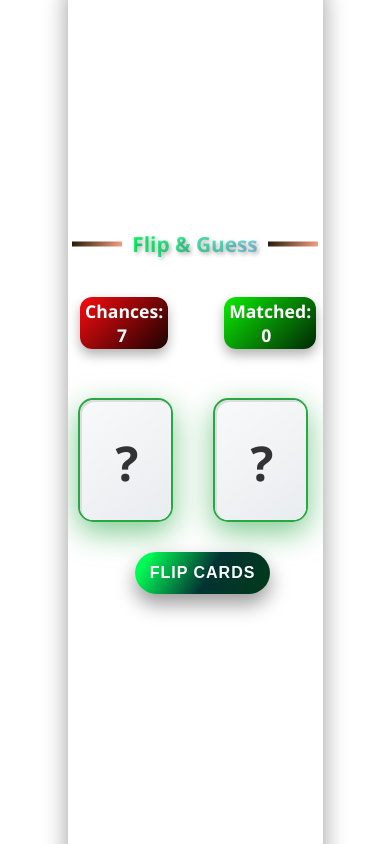
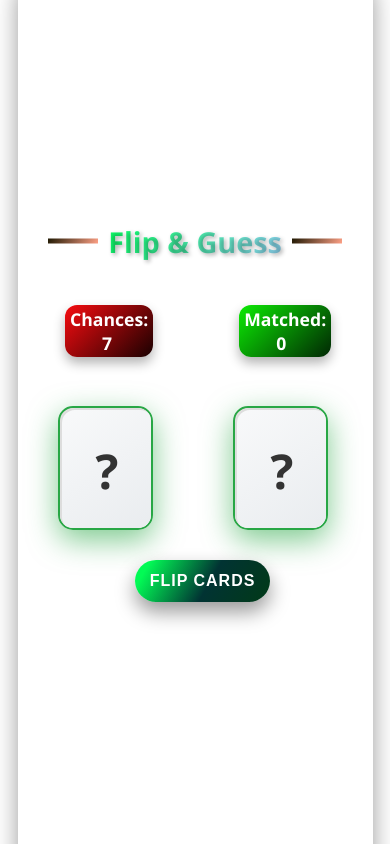
Before and after one commit to chethannachar/MatchTheDate, a React (Vite) app: page / in a window 390 px wide. Built offline with nearby package versions, Linux system fonts and the light colour scheme.

Commit message:
Update play.css

```diff
--- a/src/play.css
+++ b/src/play.css
@@ -1,3 +1,319 @@
+body {
+    margin: 0;
+    padding: 0;
+    display: flex;
+    justify-content: center;
+    align-items: center;
+    height: 100vh;
+    font-family: 'Segoe UI', Tahoma, Geneva, Verdana, sans-serif;
+    animation: gradientAnimation 5s infinite alternate;
+    overflow: hidden;
+    transition: background-color 0.5s ease;
+}
+
+
+
+/* Correct and Incorrect Background Animations */
+.correct-body {
+    background: linear-gradient(120deg, #0e5e06 0%,#1b030d 100%, #08ce19 100%) !important;
+    transition: background-color 0.5s ease;
+}
+
+.modal {
+    position: fixed;
+    top: 0;
+    left: 0;
+    width: 100%;
+    height: 100%;
+    display: flex;
+    justify-content: center;
+    align-items: center;
+    background: rgba(56, 4, 4, 0.5);
+    z-index: 1000;
+  }
+
+  .modal-content {
+    background: linear-gradient(#022142,#013b17);
+    padding: 20px;
+    width: 450px;
+    border-radius: 30px;
+    text-align: center;
+    box-shadow: 0 4px 8px rgba(0, 0, 0, 0.3);
+    animation: slide-down 0.5s ease-out;
+    padding-bottom: 60px;
+    padding-top: 0px;
+  }
+
+  @keyframes slide-down {
+    from {
+      transform: translateY(-50px);
+      opacity: 0;
+    }
+    to {
+      transform: translateY(0);
+      opacity: 1;
+    }
+  }
+
+  .modal-content h2 {
+    font-size: 2.4rem;
+
+  }
+
+  .modal-content p {
+    font-size: 2.2rem;
+    margin-top: -5px;
+  }
+
+  .modal-content button {
+    padding: 10px 20px;
+    font-size: 1.5rem;
+    margin-top: 5px;
+    cursor: pointer;
+    background-color: #007bff;
+    color: #fff;
+    border: none;
+    -webkit-tap-highlight-color: transparent;
+
+    border-radius: 20px;
+    box-shadow: 0 4px 8px rgba(0, 0, 0, 0.2);
+    transition: background-color 0.3s ease, transform 0.3s ease, box-shadow 0.3s ease;
+  }
+
+  .modal-content button:hover {
+    background-color: #0056b3;
+    transform: scale(1.05);
+    box-shadow: 0 6px 12px rgba(0, 0, 0, 0.3);
+  }
+.incorrect-body {
+    background: linear-gradient(120deg, #70070c 0%,#1b030d 100%, #70070c 100%) !important;
+
+
+    transition: background-color 0.5s ease;
+}
+
+  .container {
+    display: flex;
+    flex-direction: column;
+    align-items: center;
+    justify-content: center;
+    height: 100vh;
+    transition: background-color 0.5s ease, transform 0.3s ease;
+    padding: 30px;
+    border-radius: 20px;
+    box-shadow: 0 12px 24px rgba(0, 0, 0, 0.4);
+    background: rgba(255, 255, 255, 0.85);
+    width: 80%;
+    width: 1900px;
+    margin: auto;
+  }
+
+  .container:hover {
+    transform: scale(1.02);
+  }
+
+
+
+  h1 {
+    font-size: 3rem;
+    color: #cf0606;
+    margin-top: -100px;
+    text-align: center;
+    background: linear-gradient(120deg, #07ff62 0%, #8fd3f4 100%);
+    -webkit-background-clip: text;
+    -webkit-text-fill-color: transparent;
+    text-shadow: 2px 2px 4px rgba(0, 0, 0, 0.3);
+    position: relative;
+    margin-top: -20px;
+  }
+
+  h1::before, h1::after {
+    content: '';
+    position: absolute;
+    width: 50px;
+    height: 5px;
+    background: linear-gradient(120deg, #201903 0%, #fda085 100%);
+    top: 50%;
+    transform: translateY(-50%);
+  }
+
+  h1::before {
+    left: -60px;
+  }
+
+  h1::after {
+    right: -60px;
+  }
+
+  .stats {
+    display: flex;
+    justify-content: space-between;
+    width: 100%;
+    max-width: 500px;
+    margin: 20px 0;
+    padding: 5px;
+    border-radius: 15px;
+
+
+    transition: transform 0.3s ease-in-out;
+}
+
+.stats:hover {
+    transform: scale(1.03);
+}
+
+.stats h2 {
+    font-size: 1.6rem;
+    color: #fff;
+    padding: 5px 10px;
+    border-radius: 12px;
+    box-shadow: 0 6px 12px rgba(0, 0, 0, 0.3);
+    transition: transform 0.2s ease-in-out, box-shadow 0.2s ease-in-out;
+    margin-top: -20px;
+}
+.first{
+    margin-left: -20px;
+    background: linear-gradient(135deg, #f70c10, #1a0101);
+
+}
+.second{
+    margin-right: -20px;
+    background: linear-gradient(135deg, #0ceb04, #012704);
+
+}
+.stats h2:hover {
+    transform: translateY(-3px);
+    box-shadow: 0 10px 20px rgba(0, 0, 0, 0.4);
+}
+
+  .cards {
+    display: flex;
+    justify-content: space-around;
+    width: 1200px;
+    margin: 50px auto;
+    font-size: 5rem;
+    gap: 400px;
+    margin-top: 10px;
+  }
+
+  .card {
+    width: 250px;
+    height: 250px;
+    font-size: 5rem;
+
+    perspective: 1200px;
+    position: relative;
+    transition: transform 0.6s ease-in-out, border-color 0.3s ease-in-out;
+    border-radius: 15px;
+    border: 12px solid #bbb;
+    overflow: hidden;
+    box-shadow: 0 10px 25px rgba(0, 0, 0, 0.4);
+    background: linear-gradient(135deg, #ece9e6 0%, #ffffff 100%);
+  }
+
+  .card.match {
+    border-color: #28a745;
+    box-shadow: 0 10px 30px rgba(40, 167, 69, 0.6);
+  }
+
+  .card.no-match {
+    border-color: #dc3545;
+    box-shadow: 0 10px 30px rgba(220, 53, 69, 0.6);
+  }
+
+  .card .front,
+  .card .back {
+    width: 100%;
+    height: 100%;
+    position: absolute;
+    backface-visibility: hidden;
+    display: flex;
+    align-items: center;
+    justify-content: center;
+    font-size: 3rem;
+    border-radius: 15px;
+    box-shadow: 0 10px 20px rgba(0, 0, 0, 0.3);
+    transition: transform 0.6s ease-in-out, box-shadow 0.3s ease-in-out;
+  }
+
+  .card .front {
+    background: linear-gradient(145deg, #f8f9fa, #e9ecef);
+    color: #333;
+    border: 2px solid #ddd;
+    font-weight: bold;
+
+  }
+
+  .card .back {
+    background: linear-gradient(135deg, #a5727e, #0a0302);
+    color: #fff;
+    transform: rotateY(180deg);
+    font-weight: bold;
+    letter-spacing: 2px;
+    font-size: 5.8rem;
+
+  }
+
+  .card.flipped .front {
+    transform: rotateY(180deg);
+  }
+
+  .card.flipped .back {
+    transform: rotateY(0deg);
+  }
+
+  .card:hover {
+    transform: scale(1.05);
+  }
+
+  button {
+    padding: 12px 15px;
+    font-size: 1.5rem;
+    cursor: pointer;
+    background: linear-gradient(120deg, #02fa55 10%, #013333,#013a17 100%);
+
+    color: #fff;
+    border: none;
+    border-radius: 22px;
+    box-shadow: 0 10px 20px rgba(0, 0, 0, 0.4);
+    transition: all 0.3s ease-in-out;
+    margin-top: -50px;
+    position: relative;
+    overflow: hidden;
+    font-weight: bold;
+    letter-spacing: 1px;
+    text-transform: uppercase;
+  }
+
+  button::before {
+    content: "";
+    position: absolute;
+    top: 50%;
+    left: 50%;
+    width: 350%;
+    height: 350%;
+    background: rgba(255, 255, 255, 0.2);
+    transition: all 0.6s;
+    border-radius: 50%;
+    transform: translate(-50%, -50%) scale(0);
+    pointer-events: none;
+  }
+
+  button:hover::before {
+    transform: translate(-50%, -50%) scale(1);
+  }
+
+  button:hover {
+    background: linear-gradient(120deg, #6e0303, #114601);
+    transform: scale(1.08);
+    box-shadow: 0 15px 30px rgba(0, 0, 0, 0.5);
+  }
+
+  button:active {
+    background: linear-gradient(120deg, #1a0556, #0c3cae);
+    transform: scale(1);
+    box-shadow: 0 5px 10px rgba(0, 0, 0, 0.3);
+  }
 @media(min-width:900px){
 body {
     margin: 0;
@@ -427,7 +743,7 @@ body {
         border-radius: 20px;
         box-shadow: 0 12px 24px rgba(0, 0, 0, 0.4);
         background: rgba(255, 255, 255, 0.85);
-        width: 195px;
+        width: 295px;
         margin: auto;
         overflow-y: hidden;
         overflow-x: hidden;
@@ -437,7 +753,7 @@ body {
 
 
       h1 {
-        font-size: 1.3rem;
+        font-size: 1.8rem;
 
         color: #cf0606;
         margin-top: -100px;
@@ -495,12 +811,12 @@ body {
         margin-top: 0px;
     }
     .first{
-        margin-left: -65px;
+        margin-left: -80px;
         background: linear-gradient(135deg, #f70c10, #1a0101);
 
     }
     .second{
-        margin-left: 56px;
+        margin-left: 86px;
         background: linear-gradient(135deg, #0ceb04, #012704);
 
     }
@@ -514,11 +830,11 @@ body {
     .cards {
         display: flex;
         justify-content: space-around;
-        width: 230px;
+        width: 270px;
         margin: 50px auto;
         font-size: 1rem;
-        gap: 40px;
-        margin-left: -20px;
+        gap: 80px;
+        margin-left: 10px;
         margin-top: 10px;
     }
 
@@ -673,5 +989,3 @@ body {
 
 
     }
-
-      }
```
